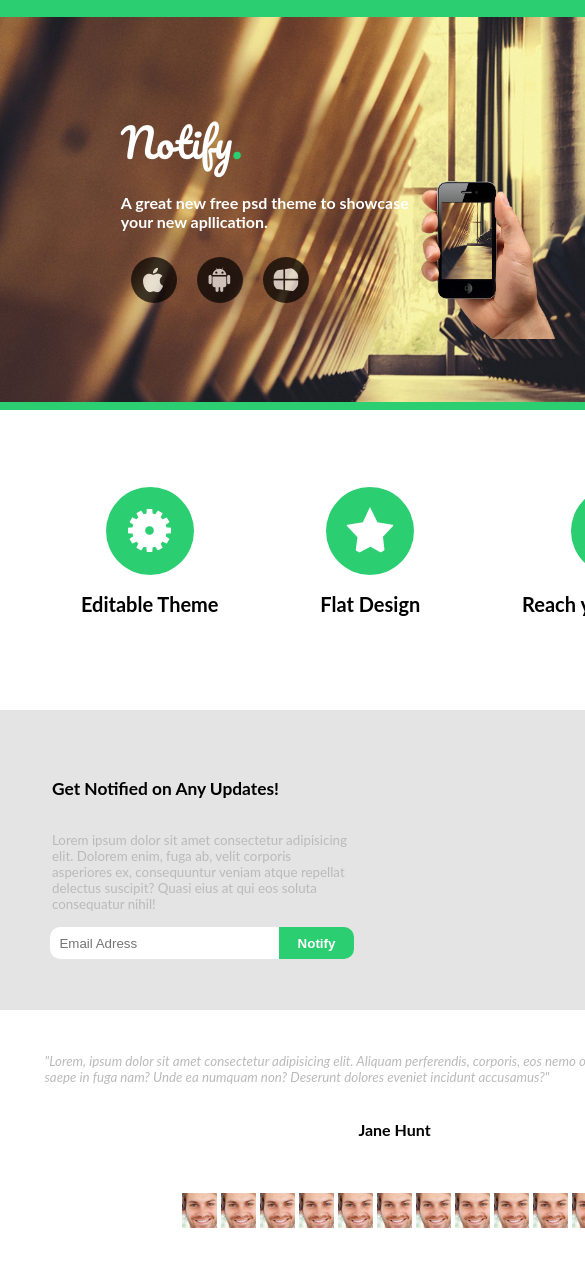
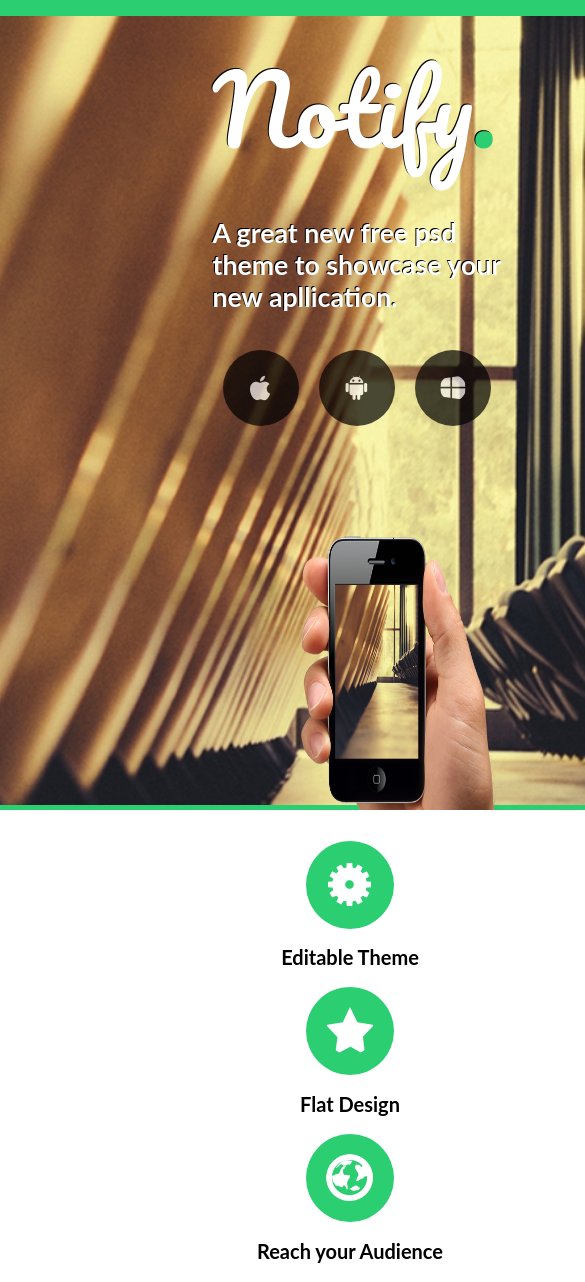
Before and after one commit to Luucius/Atividade01, a plain HTML site: page index.html in a window 390 px wide. Shown: the top 1282 px of the page, 585 px wide, since content can reach past the window. Drawn offline with Linux system fonts and the light colour scheme; grey boxes are pictures that could not be loaded.

Commit message:
Criada responsividade para telas L, M e S de Smartphones.

```diff
--- a/style.css
+++ b/style.css
@@ -350,3 +350,146 @@ iframe{
 }
 
 }
+
+@media (max-width:425px){
+
+#conteudo{
+    grid-template-areas:
+    'banner banner'
+    'vantagens vantagens'
+    'inscreva inscreva'
+    'video video'
+    'frase frase'
+    'pessoas pessoas'
+    'rede rede'
+    'footer footer';
+grid-template-rows: 800px 500px 300px 300px 200px 100px 250px 100px;
+}
+
+#banner{
+    flex-direction : column;
+    background-size: 300%;
+
+}
+
+#banner h1{
+    font-size  : 70pt;
+    text-shadow: #000 -1px -1px;
+}
+
+#banner p{
+    font-size  : 20pt;
+    text-shadow: #000 -1px -1px
+}
+
+#imgban img{
+    padding: 25px;
+}
+
+#esquerda {
+    margin-left: 25px;
+
+}
+
+#direita img {
+    width: 230%;
+}
+
+#vantagens{
+    flex-direction: column;
+}
+
+#inscrevatitulo{
+    font-size: 25pt;
+
+}
+
+#inscreva p{
+    width: 470px;
+}
+
+#inscrevaconteudo{
+    display: none;
+
+}
+
+input[type=text]{
+    height   : 70px;
+    width    : 440px;
+    font-size: 20pt;
+}
+
+
+input[type=button]{
+    height   : 72px;
+    width    : 100px;
+    font-size: 18pt;
+}
+
+#video{
+    width: 100%;
+}
+
+iframe{
+    width : 400px;
+    height: 250px;
+}
+
+#frase p{
+    font-size : 16pt;
+    text-align: center;
+}
+
+h4{
+    font-size: 12pt;
+}
+
+#pessoas img {
+    height: 55px;
+    width : 55px;
+
+}
+
+#rede p {
+    font-size: 16pt;
+}
+
+#icon img {
+    width : 50px;
+    height: 50px;
+
+}
+
+#icon img:hover{
+    opacity: 1;
+}
+
+ul{
+    width    : 100vw;
+    font-size: 12pt;
+}
+
+
+}
+
+@media (max-width:375px){
+
+#direita img {
+        width: 280%;
+}
+
+#frase p {
+    font-size: 14pt;
+
+}
+
+@media (max-width:320px){
+#direita img {
+        width: 310%;
+}
+
+ul {
+    font-size: 10pt;
+}
+
+}
```
